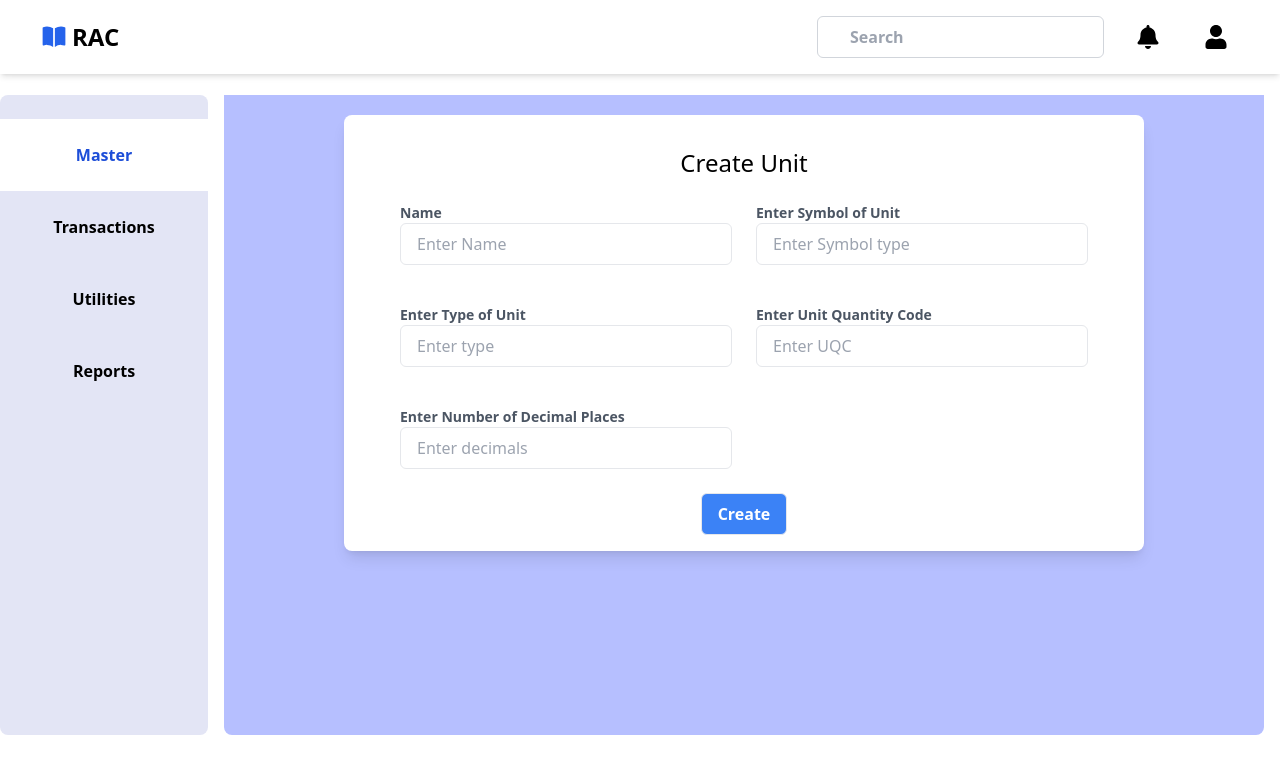
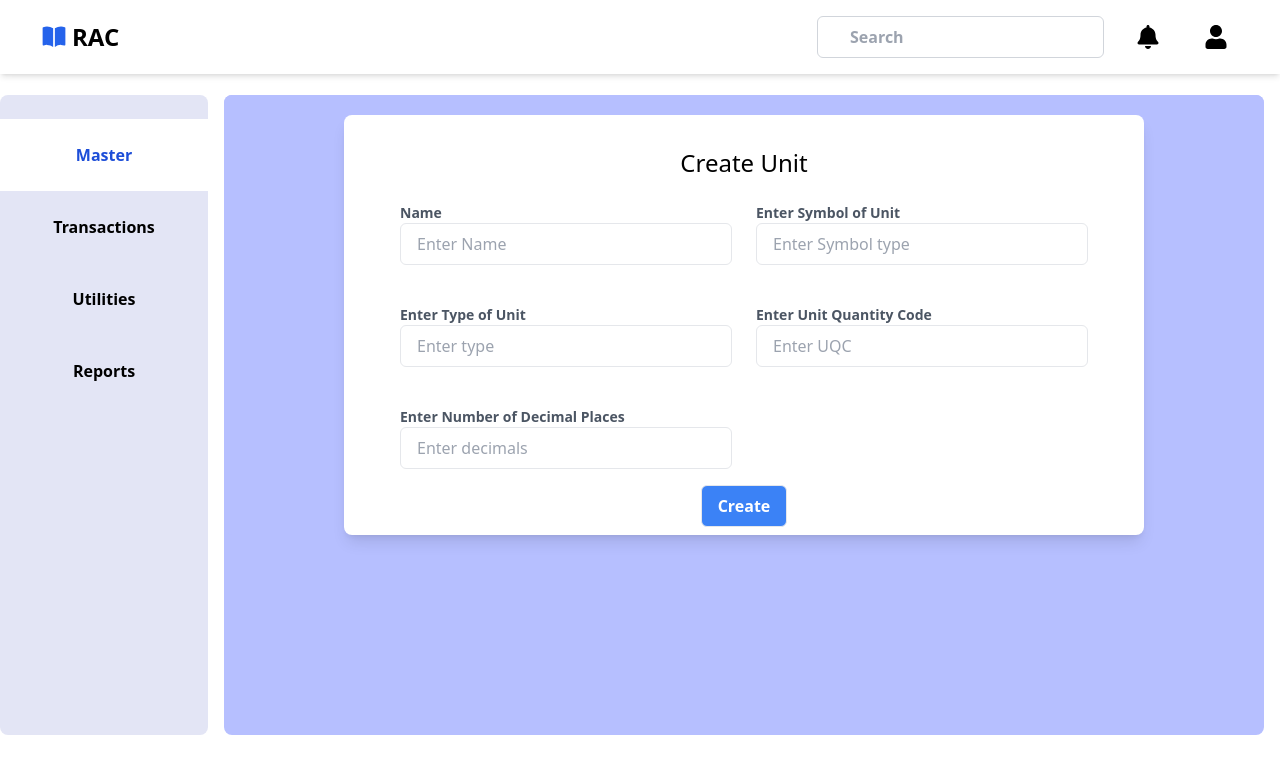
Before and after one commit to PrasadChate/Project-2, a React (Vite) app in the folder frontend/: page /admin/dashboard/create/inventorymaster/unit in a window 1280 px wide. Shown: the top 774 px of the page. Built offline with nearby package versions, Linux system fonts and the light colour scheme.

Commit message:
Update Unit.jsx

```diff
--- a/frontend/src/Components/Dashboard/Create/Inventory Masters/Unit.jsx
+++ b/frontend/src/Components/Dashboard/Create/Inventory Masters/Unit.jsx
@@ -27,14 +27,6 @@ const Unit = () =>{
           [name]: value,
         }));
       };
-
-      const handleMonthChange = (e) => {
-        const { name, value } = e.target;
-        setFormData((prevData) => ({
-          ...prevData,
-          [name]: value,
-        }));
-      };
     const [selectedOptions, setSelectedOptions] = useState(0)
     const handleOptionSelect = (index) => {
         setSelectedOptions(index);
@@ -48,7 +40,7 @@ const Unit = () =>{
     </div>
     <div className='w-5/6 ml-4 mt-6 h-[80vh] bg-[#b6bfff] rounded-lg'>
 
-    <div className="flex justify-center items-center" style={{ backgroundColor: '#b6bfff', width: '100%' }}>
+    <div className="flex justify-center items-center rounded-lg" style={{ backgroundColor: '#b6bfff', width: '100%' }}>
       <form className="mt-5 pt-8 pb-2 px-14 rounded-lg shadow-lg" style={{ backgroundColor: 'white', width: '90%', maxWidth: '800px' }}>
         <h1 className='text-2xl pb-6 text-center'>Create Unit</h1>
 
@@ -126,7 +118,7 @@ const Unit = () =>{
 
         {/* Buttons */}
         <div className='flex justify-center '>
-         <button className='items-center bg-blue-500 hover:bg-blue-700 text-white font-bold py-2 px-4 border rounded-md my-2'>Create</button>
+         <button className='items-center bg-blue-500 hover:bg-blue-700 text-white font-bold py-2 px-4 border rounded-md my  -2'>Create</button>
          </div>
       </form>
     </div>
```
